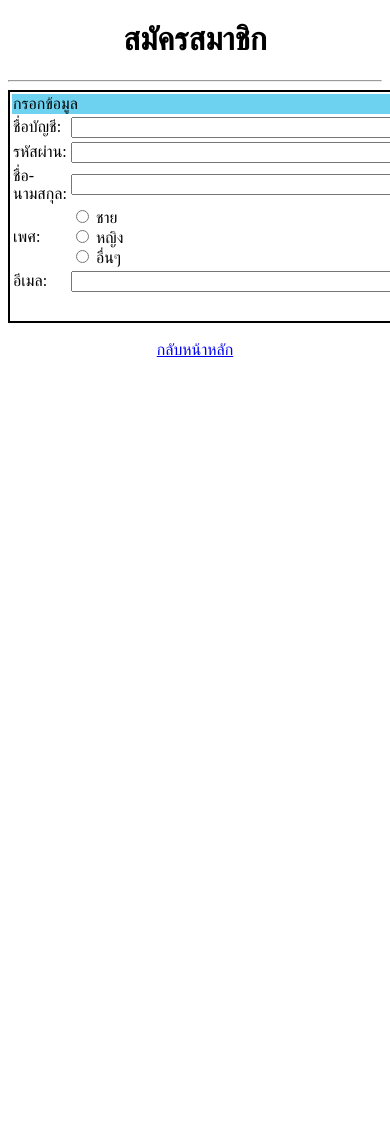
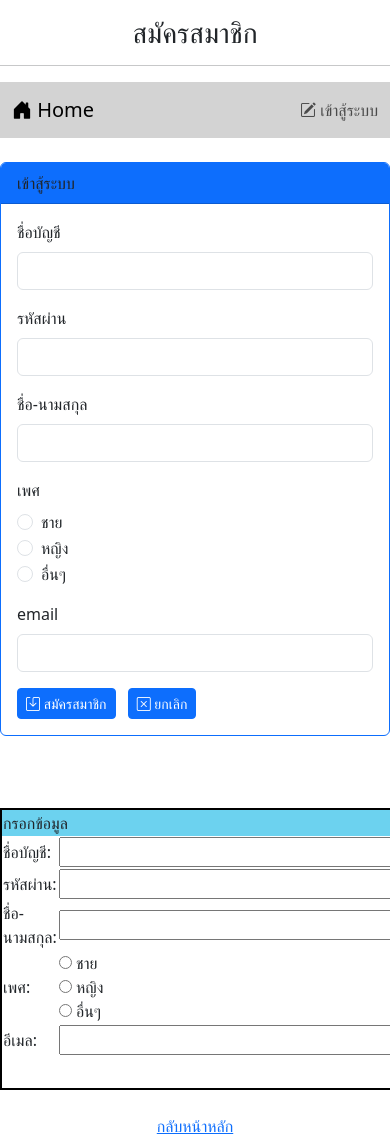
Before and after one commit to Chainares/app_66, a PHP site: page /register.php in a window 390 px wide; the page is wider, and only the part inside the window is pictured. Before the commit the page ends 357 px from the top of that part, so only its background shows below. Run offline with PHP 8.4, Linux system fonts and the light colour scheme.

Commit message:
num10-8.9

```diff
--- a/register.php
+++ b/register.php
@@ -1,16 +1,94 @@
+<?php
+    session_start();
+    if(isset($_SESSION['id'])){
+        header("location: index.php");
+        die();
+    }
+?>
 
 <!DOCTYPE html>
 <html lang="en">
 <head>
     <meta charset="UTF-8">
     <meta name="viewport" content="width=device-width, initial-scale=1.0">
+
+    <link href="https://cdn.jsdelivr.net/npm/bootstrap@5.3.0-alpha1/dist/css/bootstrap.min.css" rel="stylesheet" integrity="sha384-GLhlTQ8iRABdZLl6O3oVMWSktQOp6b7In1Zl3/Jr59b6EGGoI1aFkw7cmDA6j6gD" crossorigin="anonymous">
+    <script src="https://cdn.jsdelivr.net/npm/bootstrap@5.3.0-alpha1/dist/js/bootstrap.bundle.min.js" integrity="sha384-w76AqPfDkMBDXo30jS1Sgez6pr3x5MlQ1ZAGC+nuZB+EYdgRZgiwxhTBTkF7CXvN" crossorigin="anonymous"></script>
+    <link rel="stylesheet" href="https://cdn.jsdelivr.net/npm/bootstrap-icons@1.10.3/font/bootstrap-icons.css">
     <title>register</title>
 </head>
 <body>
     <header>
-        <h1 style="text-align: center;">สมัครสมาชิก</h1>
+        <h1 style="text-align: center;" class="mt-3">สมัครสมาชิก</h1>
     </header>
     <hr>
+    <?php include"nav.php" ?>
+<div class="row mt-4">
+     <div class="col-lg-3 col-md-2 col-sm-1"></div>
+     <div class="col-lg-6 col-md-8 col-sm-10">
+        <div class="card border-primary">
+            <div class="card-header bg-primary txt-white">เข้าสู้ระบบ</div>
+            <div class="card-body">
+            <form action = "register_save.php" method = "post">
+					    <div class="row">
+						    <label class="col-lg-3 form-label">ชื่อบัญชี</label>
+						    <div class="col-lg-9">
+							    <input thpe="text" name="login" class="form-control" required>
+						    </div>
+					        </div>
+					<div class="row mt-3">
+						<label class="col-lg-3 form-label">รหัสผ่าน</label>
+						<div class="col-lg-9">
+							<input type="password" name="pwd" class="form-control" required>
+						</div>
+					</div>
+					<div class="row mt-3">
+						<label class="col-lg-3 form-label">ชื่อ-นามสกุล</label>
+						<div class="col-lg-9">
+							<input thpe="text" name="name" class="form-control" required>
+						</div>
+					</div>
+					<div class="row mt-3">
+						<label class="col-lg-3 form-label">เพศ</label>
+						<div class="col-lg-9">
+							<div class="form-check">
+								<input type="radio" name="gender" value="m" class="form-check-input" required>
+								<label call="form-check-label">ชาย</label>
+							</div>
+							<div class="form-check">
+								<input type="radio" name="gender" value="f" class="form-check-input" required>
+								<label call="form-check-label">หญิง</label>
+							</div>
+							<div class="form-check">
+								<input type="radio" name="gender" value="o" class="form-check-input" required>
+								<label call="form-check-label">อื่นๆ</label>
+							</div>
+                            <div class="row mt-3">
+						        <label class="col-lg-3 form-label">email</label>
+						        <div class="col-lg-9">
+							    <input thpe="email" name="email" class="form-control" required>
+						        </div>
+					        </div>
+                            <div class="row mt-3">
+                            <div class="col-lg-3"></div>
+						        <div class="col-lg-9">
+							        <button type="submit" class="btn btn-primary btn-sm me-2">
+                                        <i class="bi bi-save"></i> สมัครสมาชิก</button>
+                                        <button type="submit" class="btn btn-primary btn-sm me-2">
+                                        <i class="bi bi-x-square"></i> ยกเลิก</button>
+						        </div>
+					        </div>
+						</div>
+					</div>
+				</form>
+            </div>
+        </div>
+     </div>
+     <div class="col-lg-3 col-md-2 col-sm-1"></div>
+</div>
+<br>
+<Br>
+<Br>
     <form action="">
         <table style="border: 2px solid black; width: 40%;" align="center">
             <tr>
```
Also changed, not shown: newpost.php (+28 -1 lines), newpost_save.php (added, +17 -0 lines), register_save.php (added, +24 -0 lines).
